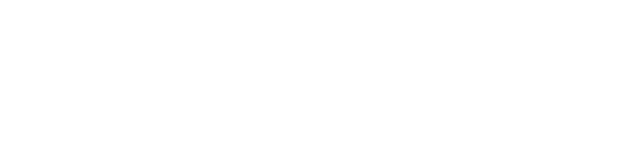
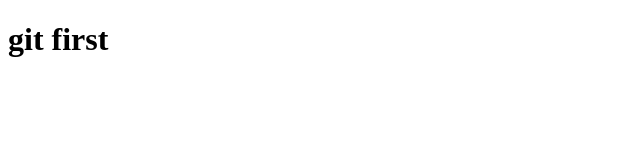
Before and after one commit to peng-23-pu/peng, a plain HTML site: page index.html in a window 1280 px wide. Shown: the whole page, without its empty margins (0-640 px from the left). Drawn offline with Linux system fonts and the light colour scheme.

Commit message:
add spadebar

```diff
--- a/index.html
+++ b/index.html
@@ -6,5 +6,6 @@
     <title>Document</title>
 </head>
 <body>
+    <h1>git first  <time datetime=""></time></h1>
 </body>
 </html>
```
